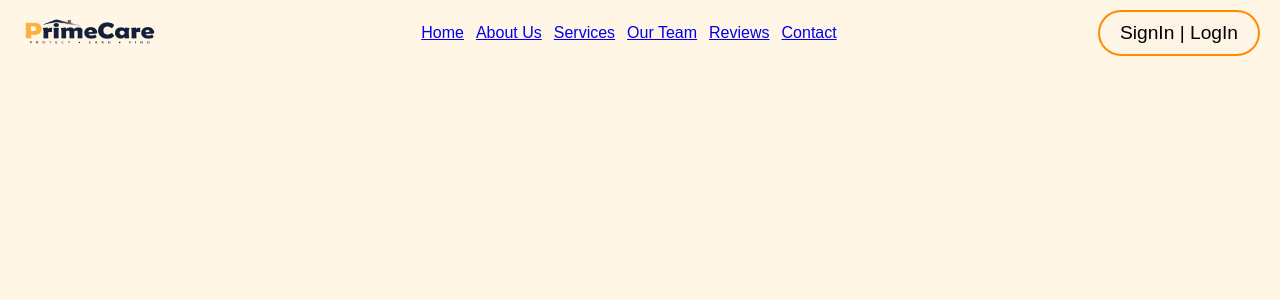
After one commit to janithprabashrk/PrimeCare_php_mvc, a PHP site: the page made by app/views/components/header.php in a window 1280 px wide. The commit adds this page. Shown: the top 300 px of the page. Run offline with PHP 8.4, Linux system fonts and the light colour scheme; the template is opened without the code that fills it, so the values that code supplies are empty; some libraries are stand-ins or nearby versions.

Commit message:
wip: home page

```diff
--- /dev/null
+++ b/app/views/components/header.php
@@ -0,0 +1,15 @@
+<link rel="stylesheet" href="<?= ROOT ?>/assets/css/home.css"> <!-- Link to your CSS file -->
+<header class="header">
+        <nav class="header__navbar"> <!-- Change from "navbar" to "header__navbar" for BEM consistency -->
+            <img class="header__logo" src="<?= ROOT ?>/assets/images/logo.png" alt="Company Logo"> <!-- Updated to header__logo -->
+            <ul class="header__menu"> <!-- Updated to header__menu -->
+                <li class="header__menu-item"><a class="header__link" href="#hero">Home</a></li>
+                <li class="header__menu-item"><a class="header__link" href="#aboutus">About Us</a></li>
+                <li class="header__menu-item"><a class="header__link" href="#service">Services</a></li>
+                <li class="header__menu-item"><a class="header__link" href="#ourteam">Our Team</a></li>
+                <li class="header__menu-item"><a class="header__link" href="#reviews">Reviews</a></li>
+                <li class="header__menu-item"><a class="header__link" href="#contact">Contact</a></li>
+            </ul>
+            <button class="header__button">SignIn | LogIn</button> <!-- Updated to header__button -->
+        </nav>
+    </header>
```
Also changed, not shown: app/views/home.view.php (+65 -1 lines), public/assets/css/home.css (added), public/assets/images/hero.png (added).
